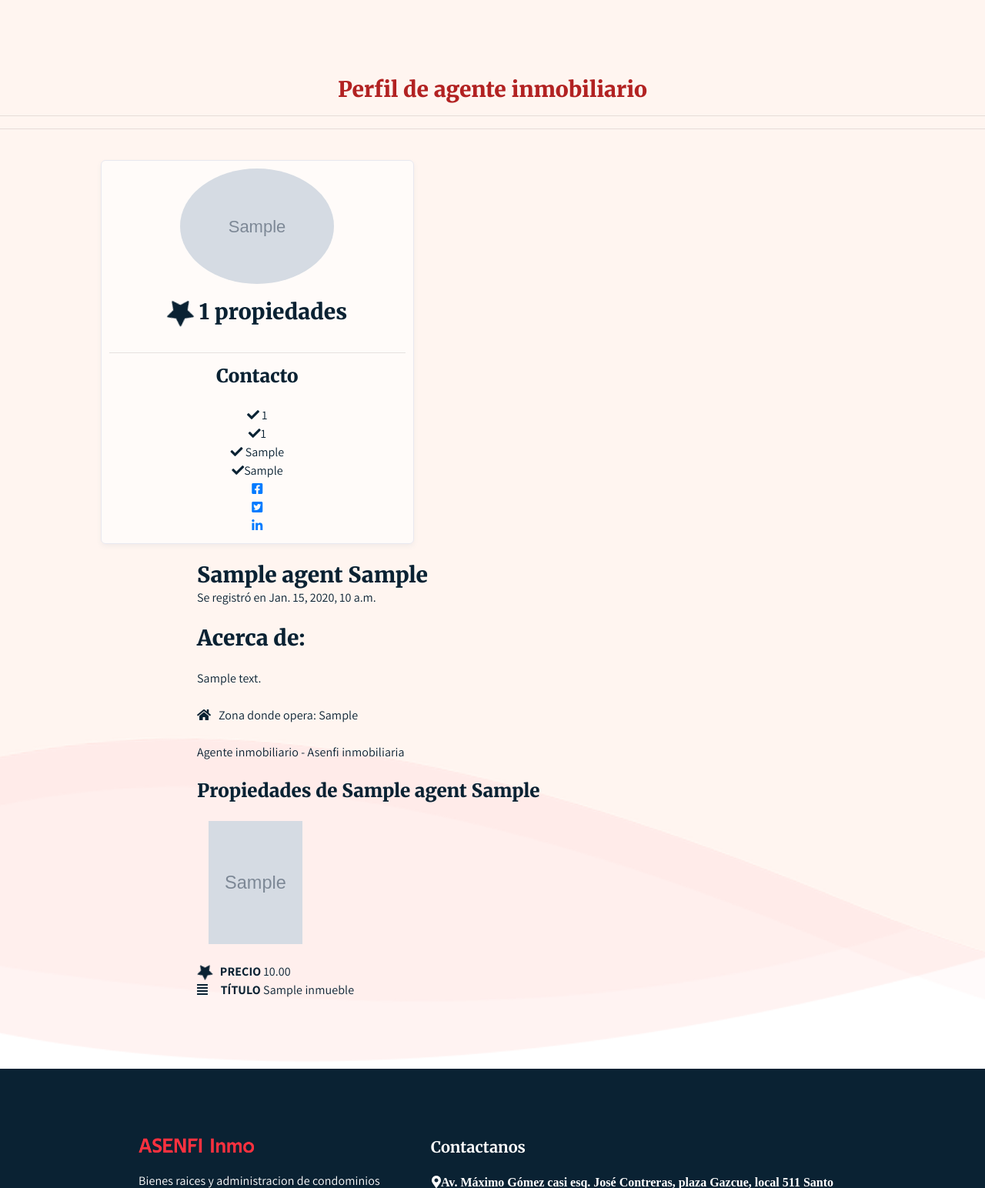
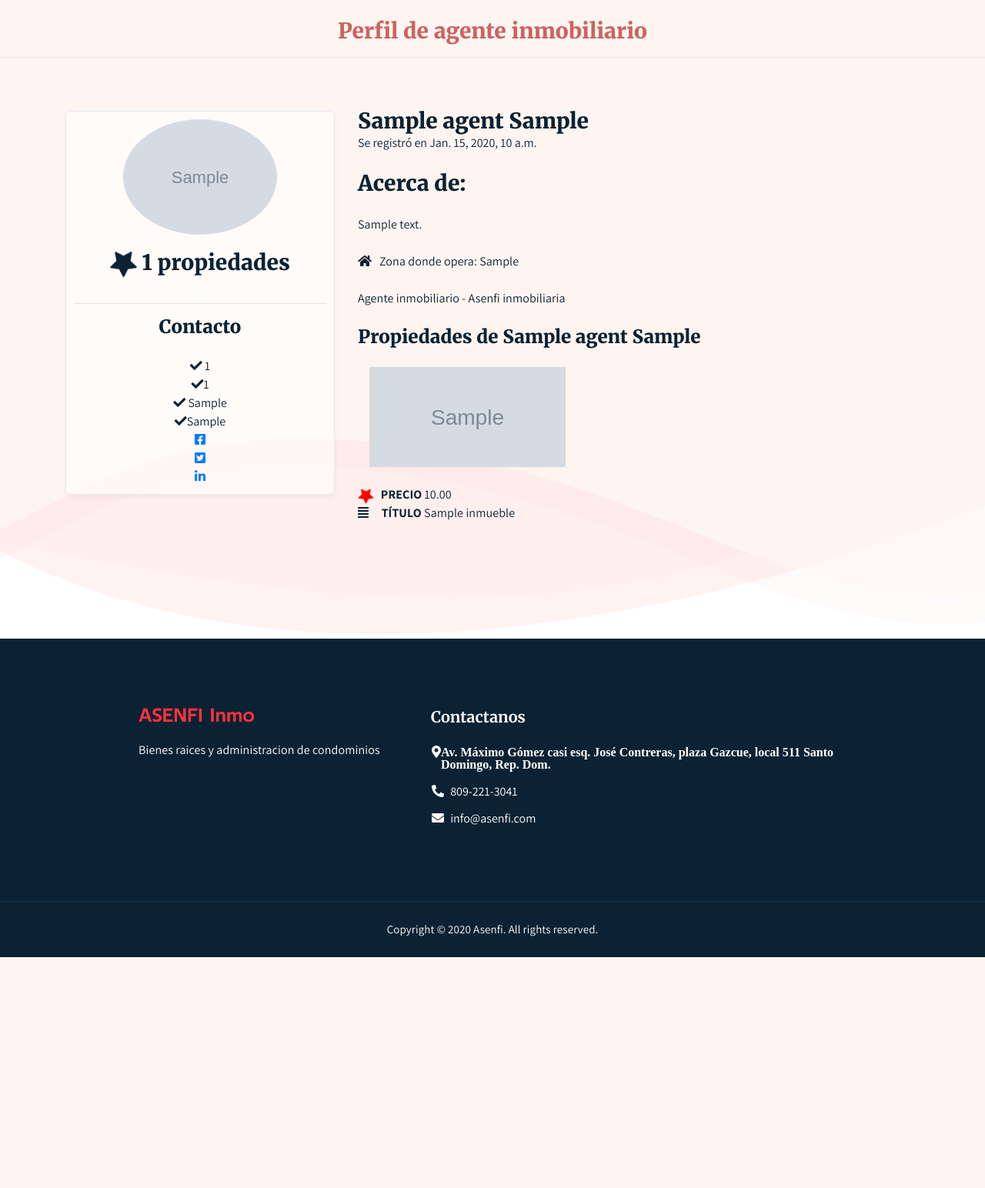
Before and after one commit to firemoises/inmo_web, a Django app: page /agents/1/ in a window 1280 px wide. Shown: the top 1544 px of the page at 77% size. After the commit the page ends 1244 px from the top, so only its background shows below. Run offline with Django 3.2, Linux system fonts and the light colour scheme; tables that the repository leaves empty hold one stand-in row (values such as "Sample post"); grey boxes marked "Sample" are stand-in pictures; some libraries are stand-ins or nearby versions.

Commit message:
Se corrigió el diseño de la página agents.html en core/templates/core

```diff
--- a/core/templates/core/agents.html
+++ b/core/templates/core/agents.html
@@ -16,33 +16,31 @@
     </head>
     <body data-spy="scroll" data-target=".navbar" data-offset="100">
 
-      <!--Start Hero section-->
-       <section class="hero-section" id="home">
+      <br/>
 
       <span style="color: firebrick;"
       class="lead text-center my-4">
       <h3> Perfil de agente inmobiliario </h3>
       </span>
 
+      <hr class="my-3"/> <br>
+
+
+      <!--Start Hero section-->
+      <section class="hero-section" id="home" style="margin-top: -10%;">
+
 
          <div class="text-block">
+            <div class="container">
 
-
-          <hr class="my-3"/>
-
-          {{inmueble.desc|linebreaksbr}}
-
-          <hr class="my-3"/> <br>
-
-          <div id="agent-adv">
-
+                <!--<div class="col-lg-6">-->
                 <div class="row" style="text-align: left;">
 
-
+                      <!--------------------------------------------------------------------------------------->
                       <!--- FOTO DEL AGENTE SOLO EN MOBILE-->
 
-                <div class="col-md-4 d-md-none">
-                  <div class="">
+                      <div class="col-md-4 d-md-none" style="margin-top: 5%;">
+
                           <div class="agent-photo">
                                 <div class="media_agent">
 
@@ -51,8 +49,8 @@
                                         alt="image"
                                         style=" background-repeat: no-repeat;
                                                 background-position: 50%;
-                                       width: 50%;
-                                       height: 50%;
+                                                width: 45%;
+                                                height: 35%;
                                                 border-radius: 50%;
                                                 background-size: 50% auto;">
 
@@ -71,9 +69,8 @@
                                         <li>{% if agent.url_linkedin %}<a href={{agent.url_linkedin}}><i class="fab fa-linkedin"></i> </a>{% endif %}</li>
 
                                       </ul>
+                                    </div>
 
-                        </div>
-                      </div>
                                 </div>
                           </div>
                       </div>
@@ -81,8 +78,7 @@
 
                       <!--- FOTO DEL AGENTE SOLO EN pc en adelante-->
 
-                <div class="col-md-4 d-none d-md-block"
-                     style="left:10%;">
+                      <div class="col-md-4 d-none d-md-block" style="margin-top: 5%;">
                           <div class="agent-photo">
                               <div class="media_agent">
 
@@ -115,9 +111,11 @@
                               </div>
                           </div>
                         </div>
+                        <!--------------------------------------------------------------------------------------->
 
-            </div><br>
-            <div style="margin-left: 20%; width: 50%;">
+                        <br>
+                        <div class="col-md-6 d-md-block">
+                            <div style="margin-top: 10%; width: 100%;">
                                 <h3> {{agent.nombre}} {{agent.apellido}} </h3>
                                 <span>Se registró en {{agent.created}}</span><br><br>
                                 <p><h3>Acerca de:</h3><br>{{agent.desc|linebreaks}}</p><br>
@@ -129,14 +127,16 @@
                                 <p class="container"><img src="{{inmuebles.image1.url}}"
                                                           alt="text"
                                                           class="img-fluid cropped"
-                                          style="width: 20%; height: 20%;"></p><br>
+                                                          style="width: 50%; height: 20%;"></p><br>
 
-                <p><i class="fa fa-star fa-lg fa-spin"></i> &nbsp; <b>PRECIO</b> {{ inmuebles.precio }}</p>
+                                <p><i class="fa fa-star fa-lg fa-spin" style="color:red;"></i> &nbsp; <b>PRECIO</b> {{ inmuebles.precio }}</p>
                                 <p><i class="fas fa-align-justify"></i> &nbsp; &nbsp; <b>TÍTULO</b>  {{ inmuebles.titulo }}</p>
 
                             </div>
                         </div>
 
+                </div>
+             </div>
           </div>
       </section>
       <!--End Hero section-->
```
Lines whose indentation alone changed are shown as unchanged.
